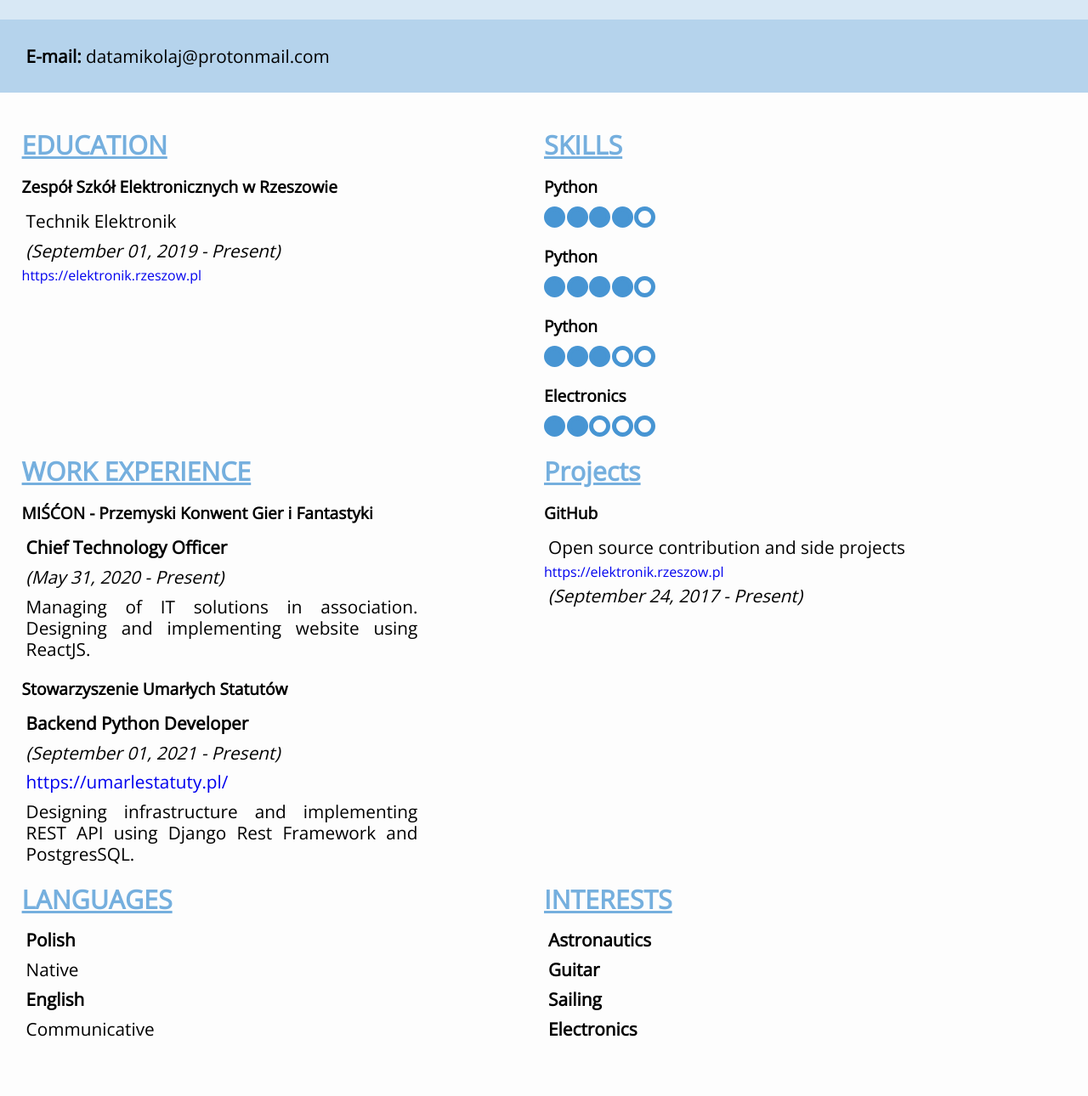
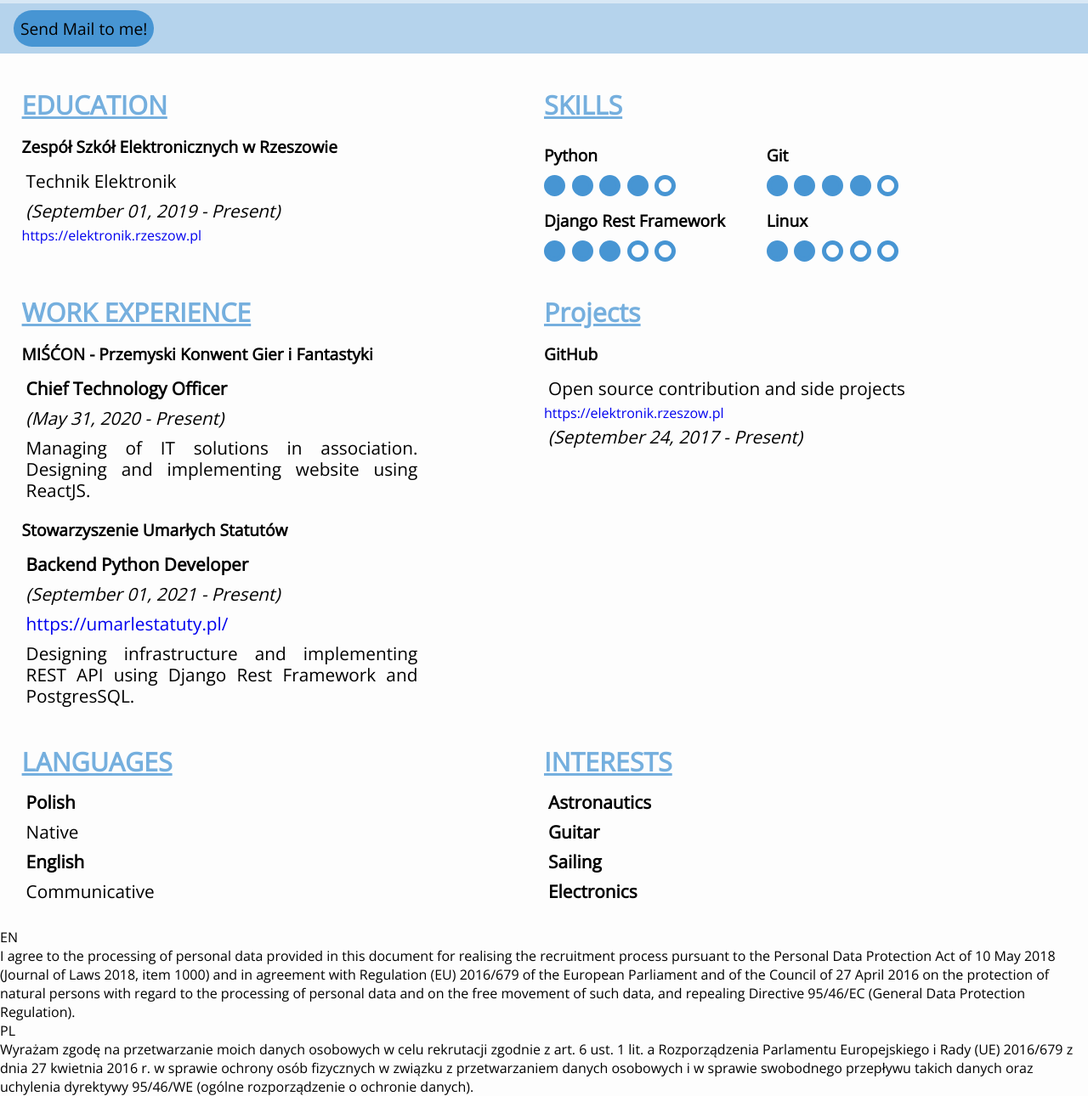
Before and after one commit to miki164/miki164.github.io, a Gatsby site: page /cv in a window 1280 px wide. Shown: the part 223-1513 px from the top of the page at 85% size. Before the commit the page ends 1478 px from the top, so only its background shows below. Built offline with nearby package versions, Linux system fonts and the light colour scheme; Gatsby itself is replaced by a stand-in of ours.

Commit message:
Some improvements

```diff
--- a/src/pages/cv.js
+++ b/src/pages/cv.js
@@ -24,8 +24,9 @@ const Experience = () => {
 
 const Skills = () => {
     return (
-        <section id="skills">
+        <section>
             <h2>SKILLS</h2>
+            <div id="skills">
                 <div>
                     <h6>Python</h6>
                     <div className="dot-box">
@@ -37,7 +38,7 @@ const Skills = () => {
                     </div>
                 </div>
                 <div>
-                <h6>Python</h6>
+                    <h6>Git</h6>
                     <div className="dot-box">
                         <span className="dot-full"/>
                         <span className="dot-full"/>
@@ -47,7 +48,7 @@ const Skills = () => {
                     </div>
                 </div>
                 <div>
-                <h6>Python</h6>
+                    <h6>Django Rest Framework</h6>
                     <div className="dot-box">
                         <span className="dot-full"/>
                         <span className="dot-full"/>
@@ -57,13 +58,14 @@ const Skills = () => {
                     </div>
                 </div>
                 <div>
-                <h6>Electronics</h6>
+                    <h6>Linux</h6>
                     <div className="dot-box">
                         <span className="dot-full"/>
                         <span className="dot-full"/>
                         <span className="dot"/>
                         <span className="dot"/>
                         <span className="dot"/>
+                    </div>
                 </div>
             </div>
         </section>
@@ -100,7 +102,7 @@ const Projects = () => {
             <h2>Projects</h2>
             <h6>GitHub</h6>
             <p>Open source contribution and side projects</p>
-            <a href="https://elektronik.rzeszow.pl/">https://elektronik.rzeszow.pl</a>
+            <a href="https://github.com/miki164/">https://elektronik.rzeszow.pl</a>
             <p><i>(September 24, 2017 - Present)</i></p>
         </section>
     )
@@ -117,6 +119,30 @@ const Languages = () => {
         </section>
     )
 }
+
+const Rodo = () => {
+    return (
+        <footer>
+            EN
+            <br/>
+            I agree to the processing of personal data provided in this document for realising the recruitment
+            process
+            pursuant to the Personal Data Protection Act of 10 May 2018 (Journal of Laws 2018, item 1000) and in
+            agreement with Regulation (EU) 2016/679 of the European Parliament and of the Council of 27 April 2016
+            on
+            the protection of natural persons with regard to the processing of personal data and on the free
+            movement of
+            such data, and repealing Directive 95/46/EC (General Data Protection Regulation).
+            <br/>
+            PL
+            <br/>
+            Wyrażam zgodę na przetwarzanie moich danych osobowych w celu rekrutacji zgodnie z art. 6 ust. 1 lit. a
+            Rozporządzenia Parlamentu Europejskiego i Rady (UE) 2016/679 z dnia 27 kwietnia 2016 r. w sprawie
+            ochrony osób fizycznych w związku z przetwarzaniem danych osobowych i w sprawie swobodnego przepływu
+            takich danych oraz uchylenia dyrektywy 95/46/WE (ogólne rozporządzenie o ochronie danych).
+        </footer>
+    )
+}
 const cv = () => {
     return (
         <>
@@ -130,7 +156,7 @@ const cv = () => {
             </header>
 
             <div id="contact">
-                <p><b>E-mail: </b> datamikolaj@protonmail.com</p>
+                <a href=" mailto: datamikolaj@protonmail.com">Send Mail to me!</a>
             </div>
             <main>
                 <div id="container">
@@ -142,6 +168,7 @@ const cv = () => {
                     <Interests/>
                 </div>
             </main>
+            <Rodo/>
         </>
     )
 }
--- a/src/styles/cv.css
+++ b/src/styles/cv.css
@@ -10,8 +10,9 @@
     background-color: var(--background);
 }
 
+/* Header */
 header {
-    padding: 2%;
+    padding: 2vh;
     background-color: var(--primary1);
     border: none;
 }
@@ -20,12 +21,8 @@ header > h6 {
     color: var(--font);
 }
 
-#contact {
-    padding: 2%;
-    background-color: var(--primary2);
-}
 
-h1, h1 {
+h1 {
     font-size: 33px;
 }
 
@@ -35,6 +32,52 @@ h2 {
     color: var(--font);
 }
 
+p {
+    text-align: left;
+    padding: 0.5vh 0;
+}
+
+/* Send email button */
+#contact {
+    background-color: var(--primary2);
+    padding: 2vh;
+}
+
+#contact > a {
+    text-decoration: none;
+    background-color: var(--primary3);
+    font-size: 1.2em;
+    color: #000;
+    padding: 1vh;
+    border-radius: 25px;
+    transition: 0.3s;
+}
+#contact > a:hover {
+    opacity: 0.5;
+}
+
+/* Flexbox */
+main {
+    margin: 0;
+}
+#container {
+    padding: 2%;
+    display: flex;
+    flex-wrap: wrap;
+    justify-content: center;
+    row-gap: 3vh;
+}
+section {
+    flex-basis: 50%;
+    max-width: 100%;
+    min-width: 500px;
+}
+section > div > p {
+    max-width: 75%;
+}
+
+
+/* Dots */
 .dot-full, .dot {
     height: 15px;
     width: 15px;
@@ -48,18 +91,17 @@ h2 {
     background-color: var(--primary3);
 }
 
-main {
-    align-items: center;
+.dot-box {
+    display: flex;
+    flex-wrap: nowrap;
+    column-gap: 0.5vw;
 }
-#container {
+#skills {
     display: flex;
     flex-wrap: wrap;
-    padding: 2%;
+    column-gap: 2vh;
 }
-section {
-    flex-basis: 25%;
-    max-width: 50%;
+
+#skills > div {
+    flex-basis: 40%;
 }
-section > div > p {
-    max-width: 75%;
-}
```
Lines whose indentation alone changed are shown as unchanged.
